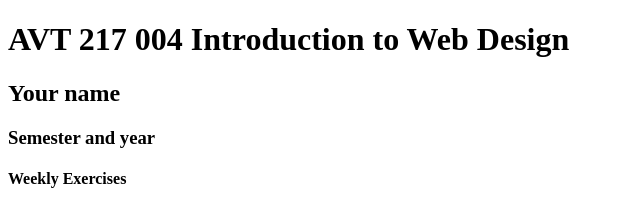
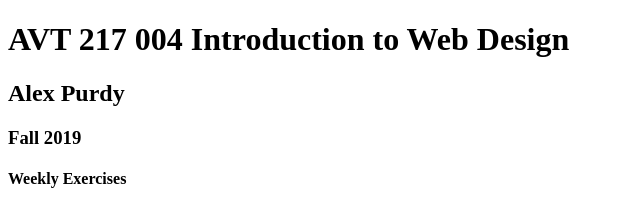
Before and after one commit to alexpurdy00/avt-217, a plain HTML site: page weekly/index.html in a window 1280 px wide. Shown: the top 199 px of the page, without its empty margins (0-640 px from the left). Drawn offline with Linux system fonts and the light colour scheme.

Commit message:
Update index.html

```diff
--- a/weekly/index.html
+++ b/weekly/index.html
@@ -8,8 +8,8 @@
 <body>
 <div id="wrapper">
 <h1>AVT 217 004 Introduction to Web Design</h1>
-<h2>Your name </h2>
-<h3>Semester and year</h3>
+<h2>Alex Purdy </h2>
+<h3>Fall 2019</h3>
 
 <div class="weekly">
 <h4>Weekly Exercises</h4>
```
